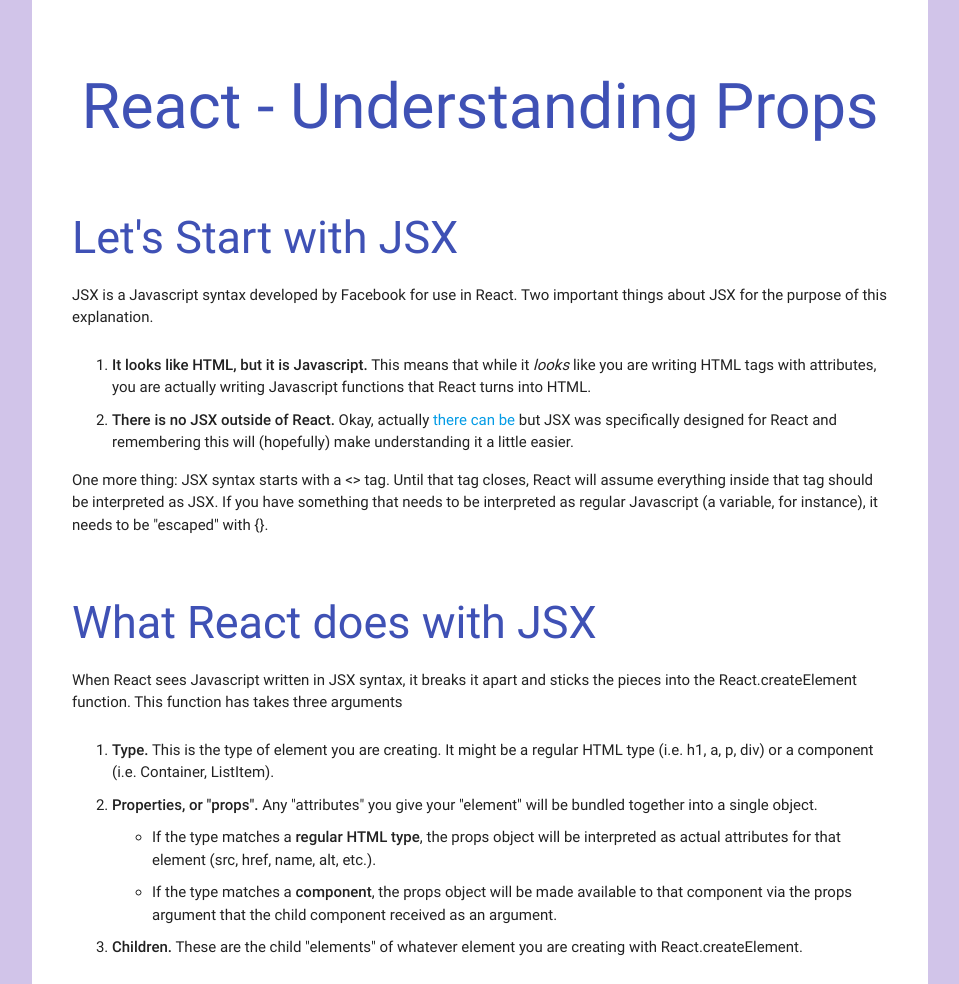
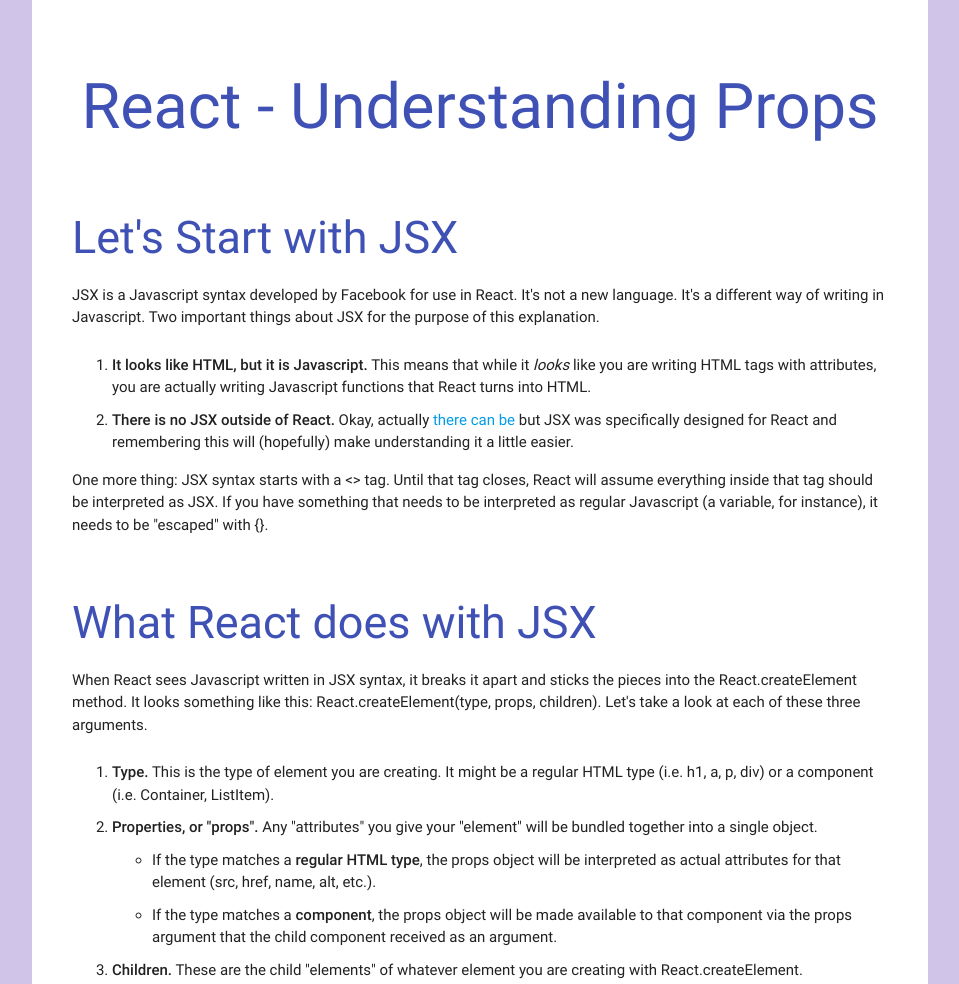
Before and after one commit to iamtheluckyest/coding-diagrams, a plain HTML site: page react-props/index.html in a window 1280 px wide. Shown: the top 984 px of the page, without its empty margins (160-1119 px from the left). Drawn offline with nearby package versions, Linux system fonts and the light colour scheme.

Commit message:
added to explanation of JSX

```diff
--- a/react-props/index.html
+++ b/react-props/index.html
@@ -31,7 +31,7 @@
                     Let's Start with JSX
                 </h2>
                 <p>
-                    JSX is a Javascript syntax developed by Facebook for use in React. Two important things about JSX for the purpose of this explanation.
+                    JSX is a Javascript syntax developed by Facebook for use in React. It's not a new language. It's a different way of writing in Javascript. Two important things about JSX for the purpose of this explanation.
                     <ol>
                         <li>
                             <strong>It looks like HTML, but it is Javascript.</strong> This means that while it <em>looks</em> like you are writing HTML tags with attributes, you are actually writing Javascript functions that React turns into HTML.
@@ -51,7 +51,7 @@
                     What React does with JSX
                 </h2>
                 <p>
-                    When React sees Javascript written in JSX syntax, it breaks it apart and sticks the pieces into the React.createElement function. This function has takes three arguments
+                    When React sees Javascript written in JSX syntax, it breaks it apart and sticks the pieces into the React.createElement method. It looks something like this: React.createElement(type, props, children). Let's take a look at each of these three arguments.
                     <ol>
                         <li>
                             <strong>Type.</strong> This is the type of element you are creating. It might be a regular HTML type (i.e. h1, a, p, div) or a component (i.e. Container, ListItem).
--- a/react-props/style.css
+++ b/react-props/style.css
@@ -54,7 +54,6 @@
     border-radius:10px;
 }
 
-
 li {
     padding-top: 10px
 }
```
